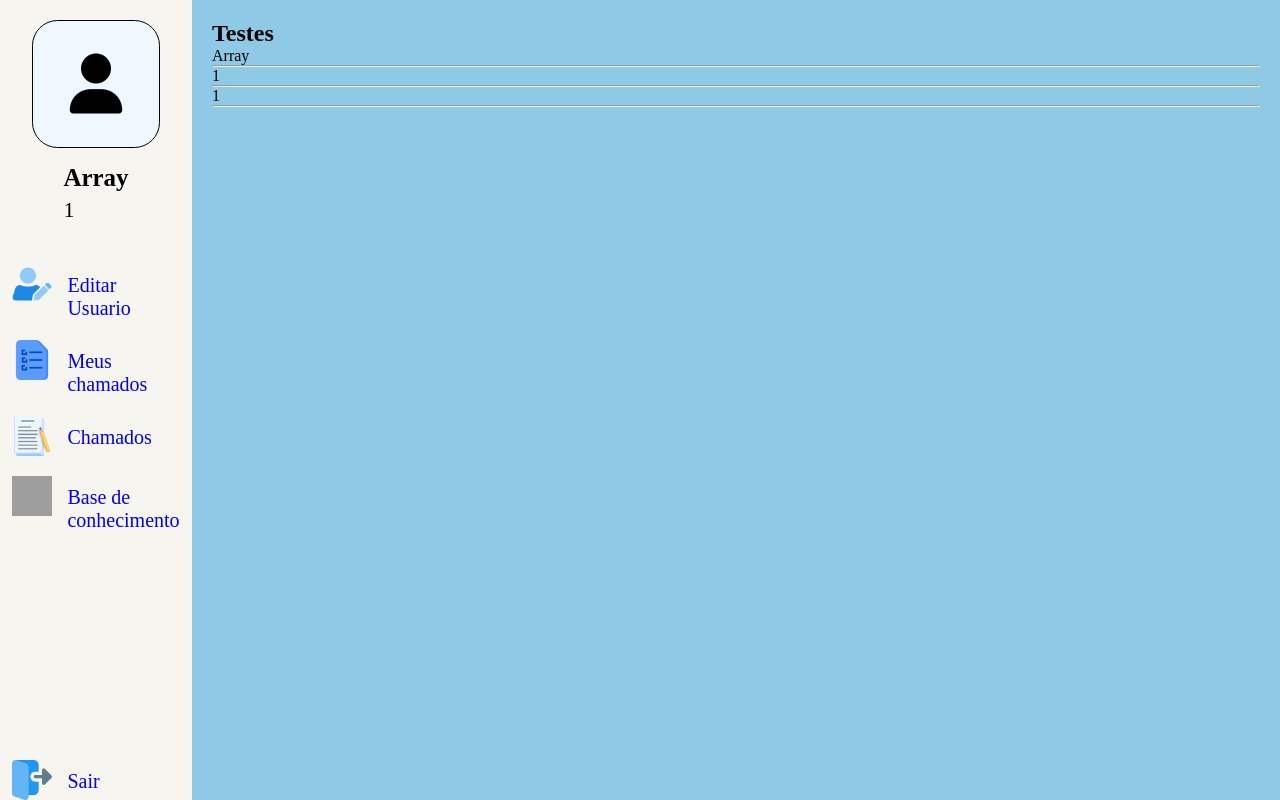
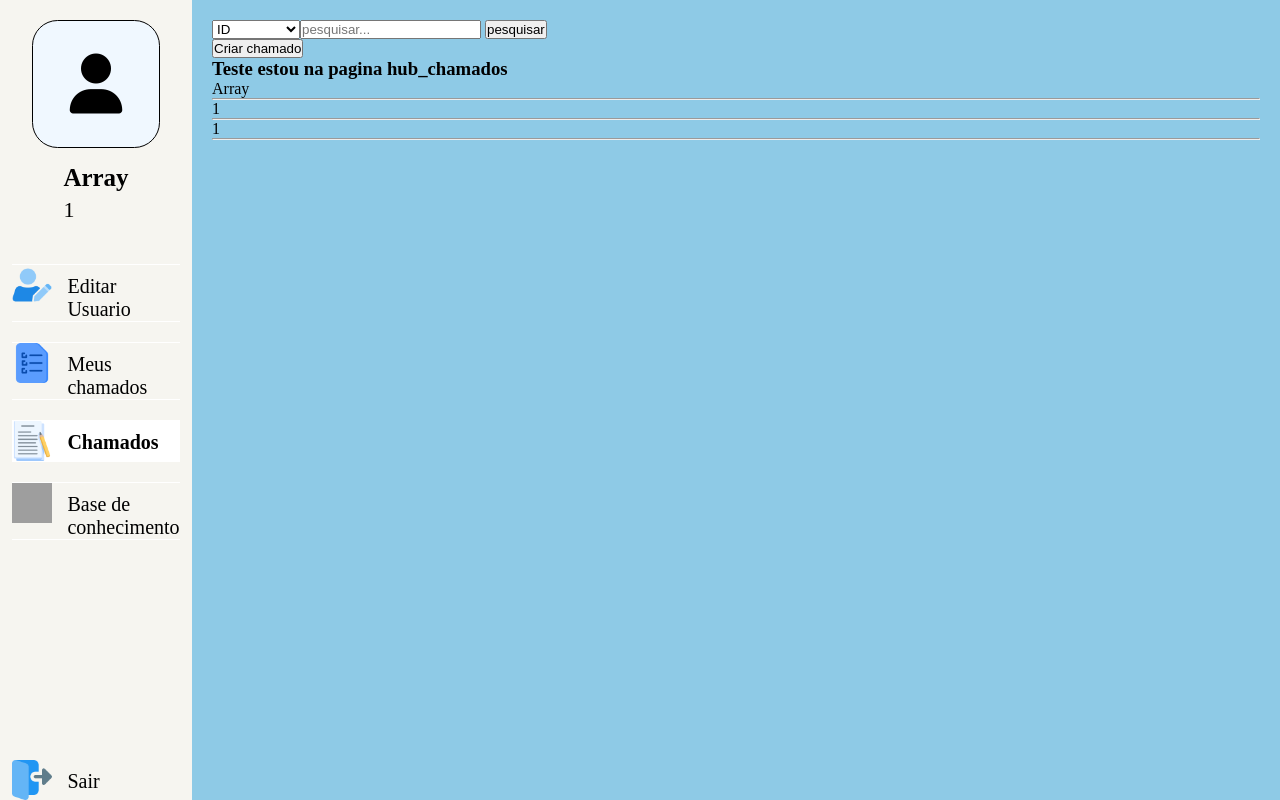
Before and after one commit to jhiagho/ProjetoTCC, a PHP site: page /ProjetoTCC/var/www/html//?hub_chamados in a window 1280 px wide. Run offline with PHP 8.4, Linux system fonts and the light colour scheme; the visitor is signed in with stand-in values (Sample User, id 1); some libraries are stand-ins or nearby versions; grey boxes are pictures that could not be loaded.

Commit message:
css_drower

```diff
--- a/css/painel.css
+++ b/css/painel.css
@@ -2,6 +2,11 @@
     margin: 0;
     box-sizing: border-box;
     padding: 0;
+}
+
+.estilo-li{
+    background-color: white;
+    font-weight: bold;
 }
 
 body{
@@ -68,12 +73,30 @@
 }
 
 .opcoes-menus li{
+    border-top: solid 1px white;
+    border-bottom: solid 1px white;
     list-style-type: none;
     display: flex;
     justify-content: flex-start;
     column-gap: 15px;
 }
+
+.opcoes-menus li:hover{
+    background-color: white;
+    font-weight: bold;
+}
+
+.opcoes-menus li.active a{
+    background-color: white;
+    font-weight: bold;
+}
+
+/* .opcoes-menus li:visited{
+    background-color: white;
+} */
+
 .opcoes-menus > li:last-child{
+    border: none;
     position: absolute;
     bottom: 0;
 }
@@ -83,6 +106,7 @@
     font-size: 20px;
     text-decoration: none;
     white-space: pre-line;
+    color:black;
 }
 
 .opcoes-menus li img{
--- a/paginas/main.php
+++ b/paginas/main.php
@@ -9,12 +9,15 @@
         <meta name="viewport" content="width=device-width, initial-scale=1">
         <link rel="stylesheet" href="http://localhost/ProjetoTCC/css/painel.css">
         <link rel="stylesheet" href="http://localhost/ProjetoTCC/fontawesome/css/all.min.css">
-        <link rel="stylesheet" href="../">
+
+        <script src="https://cdnjs.cloudflare.com/ajax/libs/jquery/3.6.0/jquery.min.js"></script>
+        <script src="http://localhost/ProjetoTCC/painel/painel_js/painel.js"></script>
     </head>
 
     <body>
+        <div id="overlay" onclick="toggleDrawer()"></div>
+
     <article class="menu-principal" >
-
             <aside class="side-bar">
                 <section class="container-image">
                     <i class="fa-solid fa-user"></i>
@@ -26,44 +29,60 @@
                 </section>
 
                 <ul class="opcoes-menus">
-                    <li>
+                    <li id="linha_menu_1">
                         <img src="./painel/imagens/editar-cadastro.png">
-                        <a href="#">Editar Usuario</a>
+                        <a href="<?php echo INCLUDE_PATH ?>/?editar_usuario">Editar Usuario</a>
                     </li>
 
-                    <li>
+                    <li id="linha_menu_2">
                         <img src="./painel/imagens/meu-chamados_2.png">
-                        <a href="#">Meus chamados</a>
+                        <a href="<?php echo INCLUDE_PATH ?>/?meus_chamados">Meus chamados</a>
                     </li>
 
-                    <li>
+                    <li id="linha_menu_3">
                         <img src="./painel/imagens/chamados.png">
-                        <a href="#">Chamados</a>
+                        <a href="<?php echo INCLUDE_PATH ?>/?hub_chamados">Chamados</a>
                     </li>
-                    <li>
+                    <li id="linha_menu_4">
                         <img src="./painel/imagens/base-conhecimento.png">
-                        <a href="#">Base de conhecimento</a>
+                        <a href="<?php echo INCLUDE_PATH ?>/?base_conhecimento">Base de conhecimento</a>
                     </li>
 
-                    <li>
+                    <li id="linha_menu_5">
                         <img src="./painel/imagens/Sair.png">
                         <a href="<?php echo INCLUDE_PATH ?>/?loggout">Sair</a>
+                            <?php
+                                if (isset($_GET['loggout'])) {
+                                    Painel::loggout();
+                                }
+                            ?>
                     </li>
                 </ul>
 
             </aside><!--menu-lateral-->
 
             <section class="conteudo">
+                <?php
+                    if (isset($_GET['hub_chamados'])) {
+                        include("./painel/paginas/hub_chamados.php");
+                    }
 
-                <h2>Testes</h2>
-                <?php
-                if (isset($_GET['loggout'])) {
-                    Painel::loggout();
-                }
-                echo $_SESSION['usuario']. '<hr>';
-                echo $_SESSION['permissao']. '<hr>';
-                echo $_SESSION['setor']. '<hr>';
+                    else if (isset($_GET['meus_chamados'])) {
+                        include("./painel/paginas/meus_chamados.php");
+                    }
 
+                    else if (isset($_GET['editar_usuario'])){
+                        include("./painel/paginas/editar_usuario.php");
+                    }
+
+                    else if (isset($_GET['base_conhecimento']))
+                    {
+                        include("./painel/paginas/base_conhecimento.php");
+                    }
+
+                    else {
+                        include("./painel/paginas/meus_chamados.php");
+                    }
                 ?>
             </section>
         </article>
--- a/painel/paginas/criar_chamados.php
+++ b/painel/paginas/criar_chamados.php
@@ -0,0 +1,5 @@
+<?php
+    echo "Bem-vindo a pagina de criação de chamados";
+    echo "ESTOU FUNCIONANDO AQUI OHOHO";
+
+?>
--- a/painel/paginas/hub_chamados.php
+++ b/painel/paginas/hub_chamados.php
@@ -0,0 +1,51 @@
+<article class="hub_chamados">
+
+    <section id="mydrawer" class="drawer">
+         <?php
+            include ("./painel/paginas/criar_chamados.php");
+         ?>
+    </section>
+
+    <header class="header_chamados">
+        <div class="pesquisar">
+            <select name="column_pesquisar">
+                <option value="0">ID</option>
+                <option value="1">setor</option>
+                <option value="2">localizacao</option>
+                <option value="3">status</option>
+                <input type="text" name="pesquisar" placeholder="pesquisar...">
+
+                <input type="submit" name="btn_pesquisar" value="pesquisar" >
+        </div>
+        <div id="btn_toggle_drawer">
+            <button onclick="toggleDrawer()">Criar chamado</button>
+            <!-- <button type="button" onclick="window.location.href='./'">Criar chamado</button> -->
+        </div>
+    </header>
+
+    <section class="conteudo_chamados">
+        <section class="drawer">
+
+        </section>
+
+    </section>
+
+    <?php
+        if(isset($_POST['btn_criar_chamado']))
+        echo 'ESTOU FUNCIONANDO';
+
+    ?>
+</article>
+
+<h1>Teste estou na pagina hub_chamados</h1>
+<?php
+    echo $_SESSION['usuario']. '<hr>';
+    echo $_SESSION['permissao']. '<hr>';
+    echo $_SESSION['setor']. '<hr>';
+?>
+
+<script>
+    window.addEventListener("DOMContentLoaded", ()=>{
+        document.querySelector("#linha_menu_3").classList.toggle("estilo-li");
+    })
+</script>
--- /dev/null
+++ b/painel/painel_js/painel.js
@@ -0,0 +1,24 @@
+$(function(){
+
+})
+
+
+function toggleDrawer() {
+    const drawer = document.getElementById("mydrawer");
+    const overlay = document.getElementById("overlay");  // Referência ao overlay
+
+    if (drawer.style.width === "0px" || drawer.style.width === "") {
+        drawer.style.width = "1000px";
+        document.getElementById("btn_toggle_drawer").style.marginRight = "1000px";
+        overlay.style.display = "block";  // Mostra o overlay
+
+    } else {
+        drawer.style.width = "0px";
+        document.getElementById("btn_toggle_drawer").style.marginRight = "0px";
+        overlay.style.display = "none";  // Mostra o overlay
+    }
+}
+
+// function toggleDrawer() {
+//         document.querySelector("#mydrawer").classList.toggle("show_drawer");
+//     }
```
Also changed, not shown: other parts of css/painel.css (+54 -12 lines), painel/paginas/base_conhecimento.php (added, +13 -0 lines), painel/paginas/editar_usuario.php (added, +13 -0 lines), painel/paginas/meus_chamados.php (added, +12 -0 lines), painel/imagens/adicionar.png (added), 2 other files.
